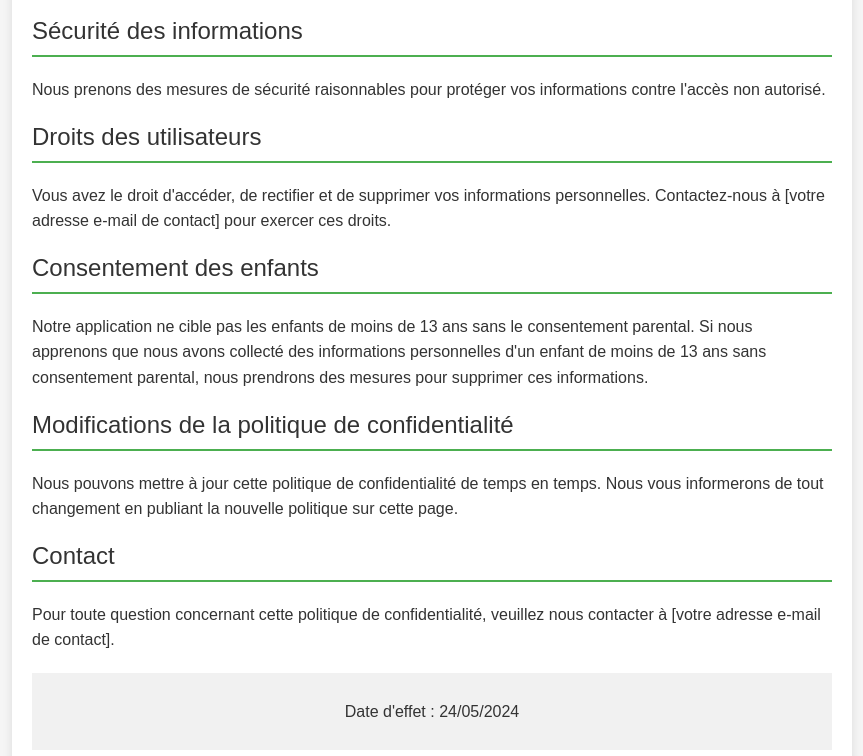
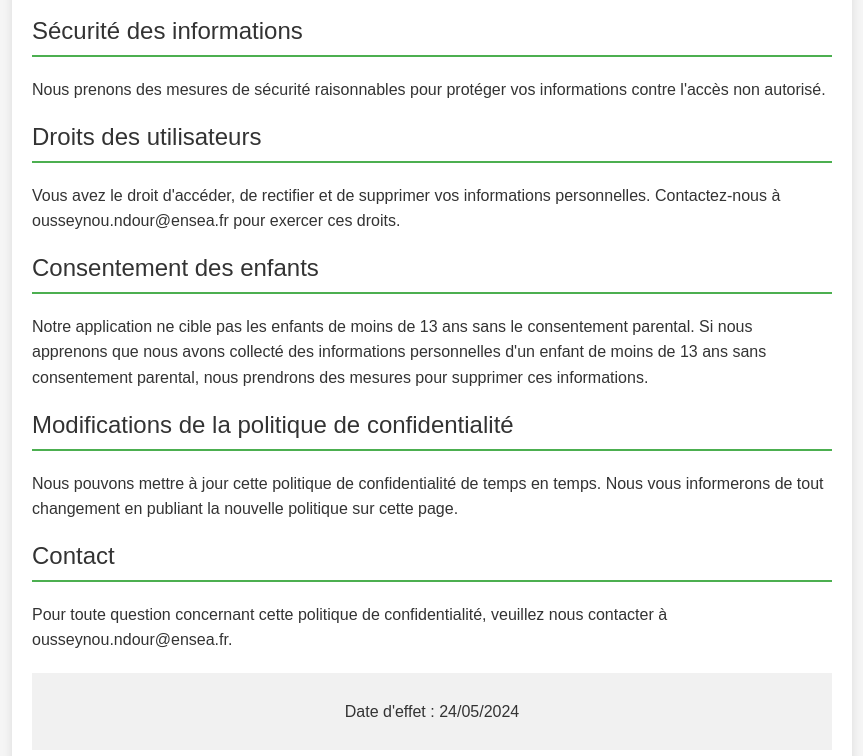
Before and after one commit to oussndou77/privacy-policy-anda, a plain HTML site: page index.html in a window 1280 px wide. Shown: the part 914-1670 px from the top of the page, without its empty margins (208-1071 px from the left). Drawn offline with Linux system fonts and the light colour scheme.

Commit message:
Update index.html

```diff
--- a/index.html
+++ b/index.html
@@ -13,7 +13,7 @@
     <main>
         <section>
             <h2>Introduction</h2>
-            <p>Nous, ANDA, prenons la confidentialité des utilisateurs très au sérieux. Cette politique de confidentialité décrit comment nous collectons, utilisons et partageons les informations personnelles des utilisateurs de notre application [Nom de l'Application].</p>
+            <p>Nous, ANDA, prenons la confidentialité des utilisateurs très au sérieux. Cette politique de confidentialité décrit comment nous collectons, utilisons et partageons les informations personnelles des utilisateurs de notre application ANDA.</p>
         </section>
         <section>
             <h2>Informations collectées</h2>
@@ -47,7 +47,7 @@
         </section>
         <section>
             <h2>Droits des utilisateurs</h2>
-            <p>Vous avez le droit d'accéder, de rectifier et de supprimer vos informations personnelles. Contactez-nous à [votre adresse e-mail de contact] pour exercer ces droits.</p>
+            <p>Vous avez le droit d'accéder, de rectifier et de supprimer vos informations personnelles. Contactez-nous à ousseynou.ndour@ensea.fr pour exercer ces droits.</p>
         </section>
         <section>
             <h2>Consentement des enfants</h2>
@@ -59,7 +59,7 @@
         </section>
         <section>
             <h2>Contact</h2>
-            <p>Pour toute question concernant cette politique de confidentialité, veuillez nous contacter à [votre adresse e-mail de contact].</p>
+            <p>Pour toute question concernant cette politique de confidentialité, veuillez nous contacter à ousseynou.ndour@ensea.fr.</p>
         </section>
         <footer>
             <p>Date d'effet : 24/05/2024</p>
```
